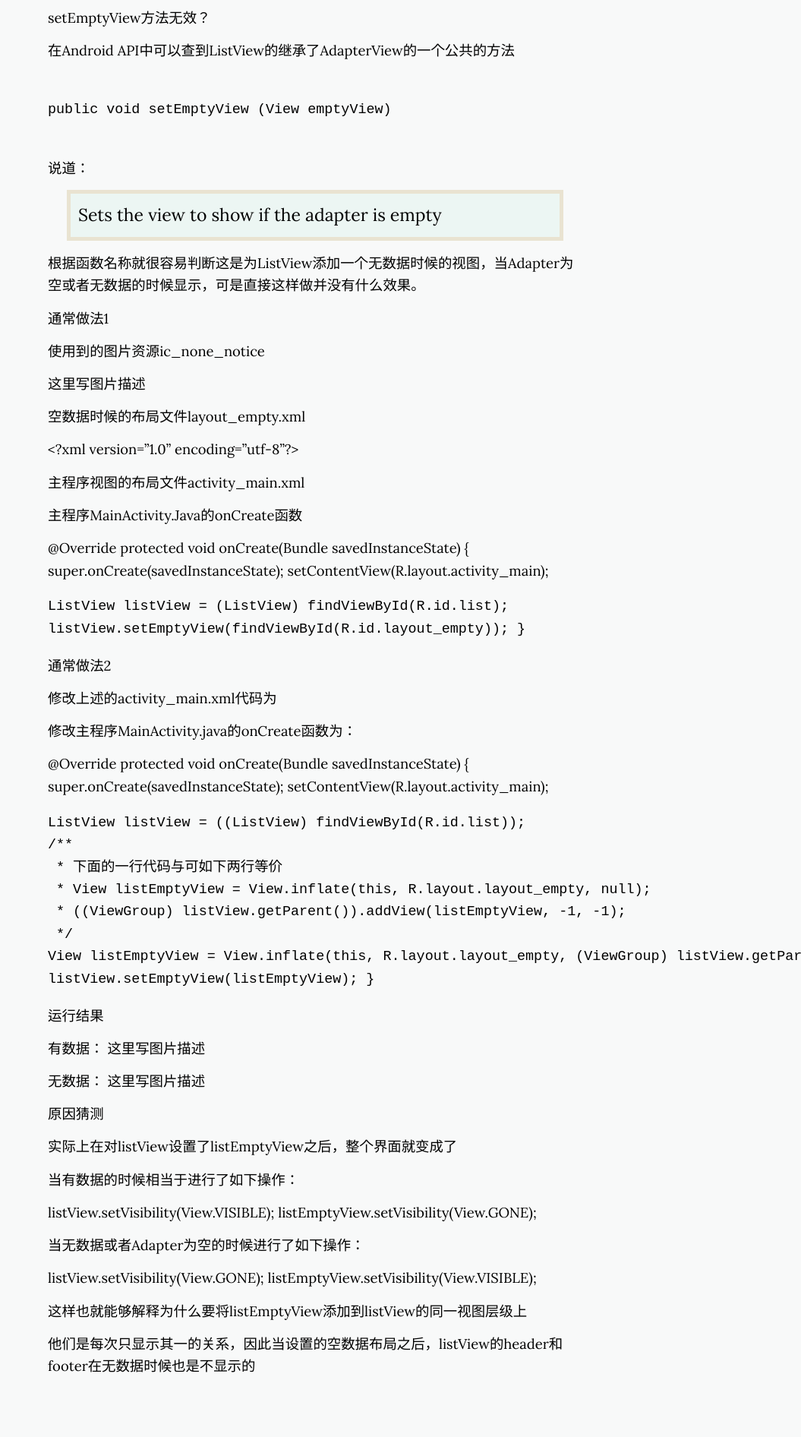
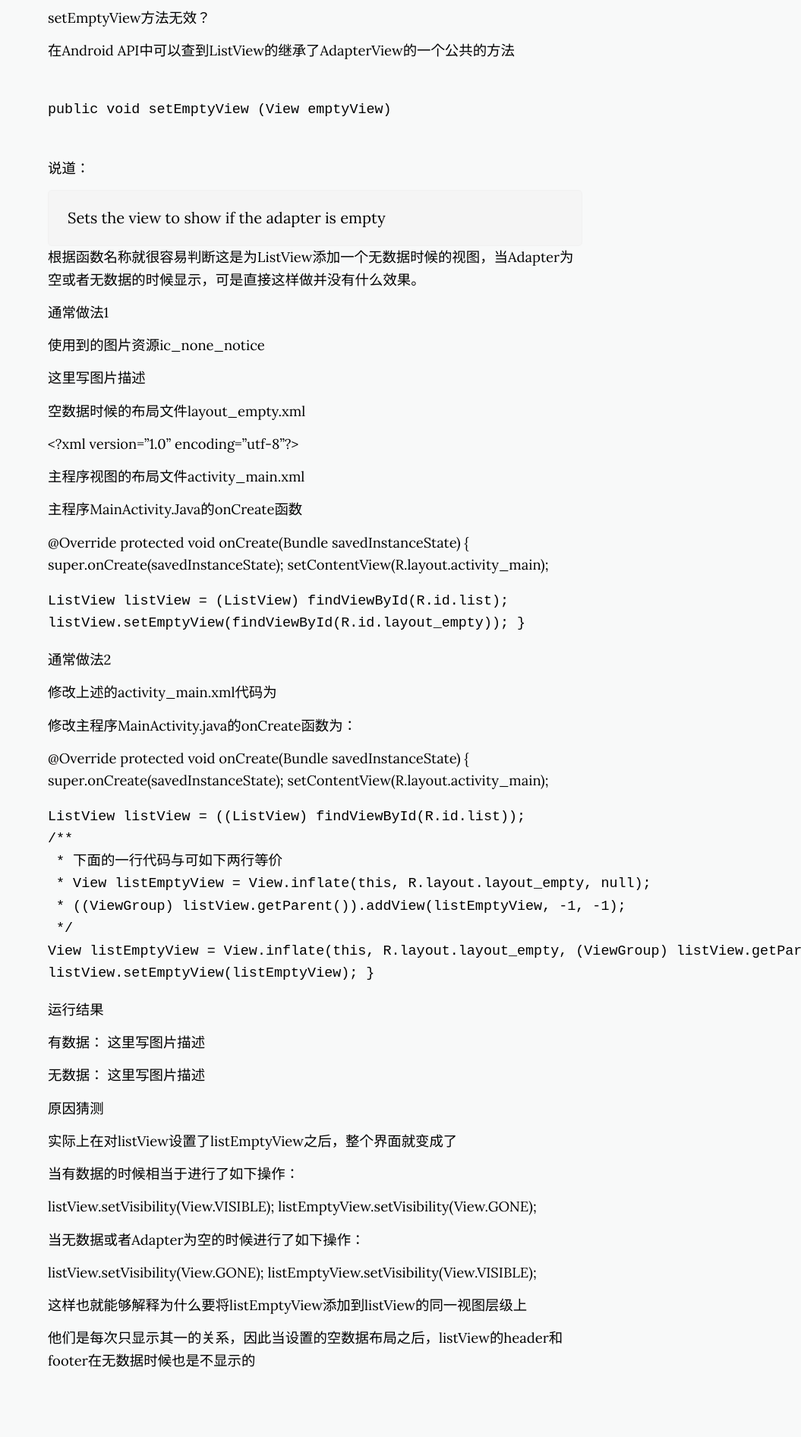
Before and after one commit to zhangyuanxin/blog-jekyll, a Jekyll site: the page built from _posts/2017-01-11-Android-ListView.md, in a window 1280 px wide. Shown: the part 597-2489 px from the top of the page at 76% size, without its empty margins (225-1280 px from the left). Built offline with Jekyll 4.4.1, drawn with Linux system fonts in a browser that asks for light colours; nearby versions of some CDN libraries; comment, search, counter and statistics services are not loaded; a style sheet for code colours, icons or effects is not loaded.

Commit message:
添加自定义样式文件

```diff
--- a/assets/css/extends.css
+++ b/assets/css/extends.css
@@ -1,12 +1,13 @@
 blockquote {
-    background: #ECF6F3;
-    margin: 0 25px 15px 25px;
-    padding: 0 25px 0 10px;
-    border: 5px solid #e9e3d1;
-    font-size: 1em;
+    margin: 0;
+    padding: 10px;
+    font-size: 0.875em;
+    background-color: #f5f5f5;
+    border: 1px solid #f1f1f1;
+    border-radius: 5px;
 }
 
 blockquote p {
     margin: 0;
-    padding: 10px 0 10px 0;
+    padding: 10px 15px;
 }
```
